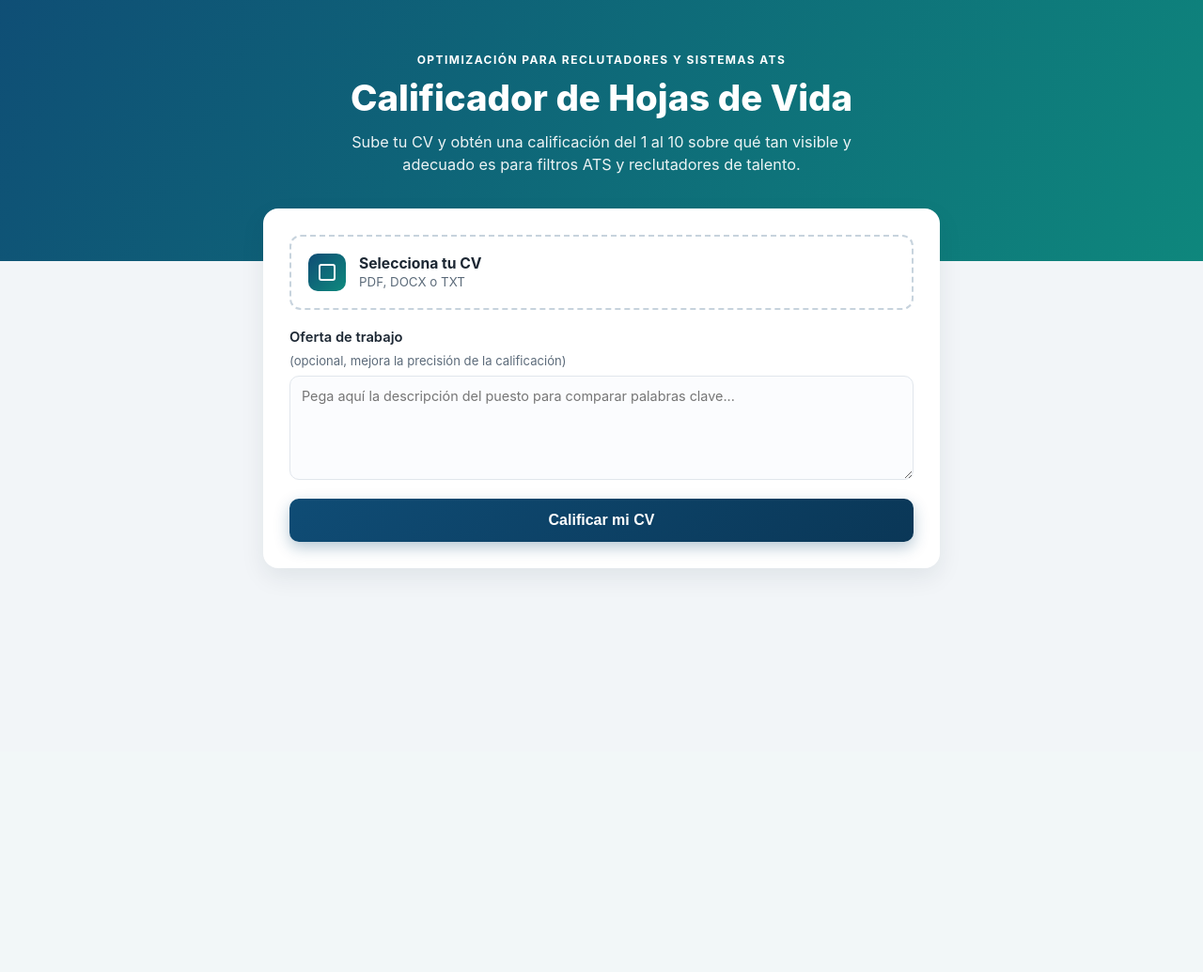
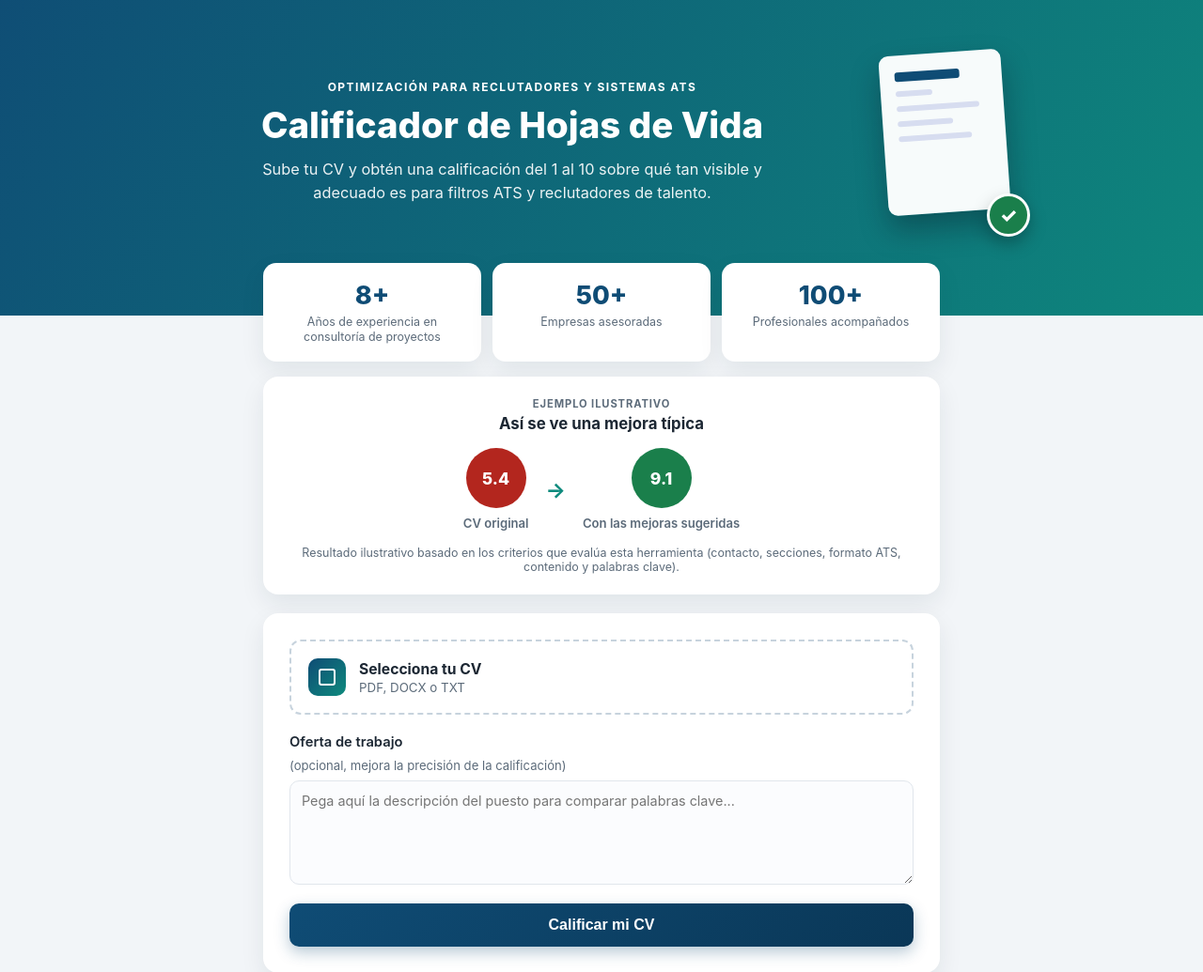
Before and after one commit to juancarde92/Cluade, a Flask app: page / in a window 1280 px wide. Shown: the top 1035 px of the page at 94% size. Before the commit the page ends 612 px from the top, so only its background shows below. Run offline with Flask 3, Linux system fonts and the light colour scheme.

Commit message:
Add hero illustration and credibility section to landing page
Adds a decorative document illustration to the hero (pure CSS, no
external images), a credibility stat band using the consultant's real
track record (years of experience, companies advised, professionals
helped), and an illustrative before/after score example — clearly
labeled as an example rather than attributed to any real person, since
inventing named customer testimonials would be misleading.

Both new sections only show on the initial landing page, hidden once
a CV has been analyzed or a Harvard CV purchase completes, to keep the
results/confirmation views focused.

Also fixes stale copy that still mentioned emailing the CV (removed
in the previous change) and a border-left artifact from the global h3
style leaking into the centered example card title.

Co-authored-by: Claude <noreply@anthropic.com>

```diff
--- a/app/static/style.css
+++ b/app/static/style.css
@@ -48,6 +48,75 @@ body {
   text-align: center;
 }
 
+.hero-inner {
+  max-width: 900px;
+  margin: 0 auto;
+  display: flex;
+  align-items: center;
+  justify-content: center;
+  gap: 40px;
+}
+
+.hero-copy { flex: 1; min-width: 260px; }
+
+.hero-art {
+  flex-shrink: 0;
+  position: relative;
+  width: 150px;
+  height: 190px;
+  animation: fadeInUp 0.7s ease 0.15s both;
+}
+
+.hero-doc {
+  width: 130px;
+  height: 170px;
+  background: rgba(255, 255, 255, 0.97);
+  border-radius: 10px;
+  box-shadow: 0 16px 30px rgba(8, 20, 33, 0.35);
+  padding: 18px 16px;
+  display: flex;
+  flex-direction: column;
+  gap: 10px;
+  transform: rotate(-4deg);
+}
+
+.hero-doc-line {
+  height: 6px;
+  border-radius: 3px;
+  background: #d7ddf0;
+}
+
+.hero-doc-line.w70 { width: 70%; background: var(--primary); height: 10px; }
+.hero-doc-line.w40 { width: 40%; }
+.hero-doc-line.w90 { width: 90%; }
+.hero-doc-line.w60 { width: 60%; }
+.hero-doc-line.w80 { width: 80%; }
+
+.hero-badge {
+  position: absolute;
+  bottom: -6px;
+  right: -6px;
+  width: 46px;
+  height: 46px;
+  border-radius: 50%;
+  background: var(--good);
+  display: flex;
+  align-items: center;
+  justify-content: center;
+  box-shadow: 0 8px 18px rgba(0, 0, 0, 0.25);
+  border: 3px solid white;
+}
+
+.hero-check {
+  color: white;
+  font-weight: 800;
+  font-size: 1.3rem;
+}
+
+@media (max-width: 640px) {
+  .hero-art { display: none; }
+}
+
 .eyebrow {
   text-transform: uppercase;
   letter-spacing: 0.12em;
@@ -81,6 +150,108 @@ body {
   margin: -56px auto 80px;
   padding: 0 20px;
   position: relative;
+}
+
+.trust-band {
+  display: grid;
+  grid-template-columns: repeat(3, 1fr);
+  gap: 12px;
+  margin-bottom: 16px;
+  animation: fadeInUp 0.5s ease 0.1s both;
+}
+
+.trust-stat {
+  background: var(--card);
+  border-radius: 14px;
+  padding: 18px 14px;
+  text-align: center;
+  box-shadow: var(--shadow);
+}
+
+.trust-number {
+  display: block;
+  font-size: 1.7rem;
+  font-weight: 800;
+  color: var(--primary);
+}
+
+.trust-label {
+  display: block;
+  font-size: 0.78rem;
+  color: var(--muted);
+  margin-top: 4px;
+  line-height: 1.3;
+}
+
+.example-card {
+  background: var(--card);
+  border-radius: 16px;
+  padding: 22px 24px;
+  margin-bottom: 20px;
+  box-shadow: var(--shadow);
+  text-align: center;
+  animation: fadeInUp 0.5s ease 0.12s both;
+}
+
+.example-label {
+  margin: 0 0 4px;
+  text-transform: uppercase;
+  letter-spacing: 0.08em;
+  font-size: 0.7rem;
+  font-weight: 700;
+  color: var(--muted);
+}
+
+.example-title {
+  margin: 0 0 16px;
+  font-size: 1.05rem;
+  border-left: none;
+  padding-left: 0;
+}
+
+.example-row {
+  display: flex;
+  align-items: center;
+  justify-content: center;
+  gap: 18px;
+  flex-wrap: wrap;
+}
+
+.example-before, .example-after {
+  display: flex;
+  flex-direction: column;
+  align-items: center;
+  gap: 8px;
+  font-size: 0.82rem;
+  color: var(--muted);
+  font-weight: 600;
+}
+
+.mini-score {
+  width: 64px;
+  height: 64px;
+  border-radius: 50%;
+  display: flex;
+  align-items: center;
+  justify-content: center;
+  font-weight: 800;
+  font-size: 1.1rem;
+  color: white;
+}
+
+.mini-score.low { background: var(--low); }
+.mini-score.good { background: var(--good); }
+
+.example-arrow {
+  font-size: 1.4rem;
+  color: var(--accent);
+  font-weight: 700;
+}
+
+.example-note {
+  margin: 16px 0 0;
+  font-size: 0.78rem;
+  color: var(--muted);
 }
 
 .upload-form {
@@ -612,4 +783,5 @@ h3 {
   .hero h1 { font-size: 1.9rem; }
   .results { padding: 22px; }
   .results-header { flex-direction: column; align-items: flex-start; }
+  .trust-band { grid-template-columns: 1fr; }
 }
--- a/app/templates/index.html
+++ b/app/templates/index.html
@@ -9,12 +9,62 @@
 <body>
   <div class="page">
     <header class="hero">
-      <p class="eyebrow">Optimización para reclutadores y sistemas ATS</p>
-      <h1>Calificador de Hojas de Vida</h1>
-      <p class="subtitle">Sube tu CV y obtén una calificación del 1 al 10 sobre qué tan visible y adecuado es para filtros ATS y reclutadores de talento.</p>
+      <div class="hero-inner">
+        <div class="hero-copy">
+          <p class="eyebrow">Optimización para reclutadores y sistemas ATS</p>
+          <h1>Calificador de Hojas de Vida</h1>
+          <p class="subtitle">Sube tu CV y obtén una calificación del 1 al 10 sobre qué tan visible y adecuado es para filtros ATS y reclutadores de talento.</p>
+        </div>
+        <div class="hero-art" aria-hidden="true">
+          <div class="hero-doc">
+            <span class="hero-doc-line w70"></span>
+            <span class="hero-doc-line w40"></span>
+            <span class="hero-doc-line w90"></span>
+            <span class="hero-doc-line w60"></span>
+            <span class="hero-doc-line w80"></span>
+          </div>
+          <div class="hero-badge">
+            <span class="hero-check">✓</span>
+          </div>
+        </div>
+      </div>
     </header>
 
     <div class="container">
+      {% if not result and not harvard_success %}
+      <section class="trust-band">
+        <div class="trust-stat">
+          <span class="trust-number">8+</span>
+          <span class="trust-label">Años de experiencia en consultoría de proyectos</span>
+        </div>
+        <div class="trust-stat">
+          <span class="trust-number">50+</span>
+          <span class="trust-label">Empresas asesoradas</span>
+        </div>
+        <div class="trust-stat">
+          <span class="trust-number">100+</span>
+          <span class="trust-label">Profesionales acompañados</span>
+        </div>
+      </section>
+
+      <section class="example-card">
+        <p class="example-label">Ejemplo ilustrativo</p>
+        <h3 class="example-title">Así se ve una mejora típica</h3>
+        <div class="example-row">
+          <div class="example-before">
+            <div class="mini-score low">5.4</div>
+            <span>CV original</span>
+          </div>
+          <div class="example-arrow" aria-hidden="true">→</div>
+          <div class="example-after">
+            <div class="mini-score good">9.1</div>
+            <span>Con las mejoras sugeridas</span>
+          </div>
+        </div>
+        <p class="example-note">Resultado ilustrativo basado en los criterios que evalúa esta herramienta (contacto, secciones, formato ATS, contenido y palabras clave).</p>
+      </section>
+      {% endif %}
+
       <form action="/analyze" method="post" enctype="multipart/form-data" class="upload-form">
         <label class="file-label" for="resume">
           <span class="file-icon" aria-hidden="true"></span>
@@ -70,7 +120,7 @@
           <form action="{{ url_for('checkout', token=harvard_token) }}" method="post" class="harvard-cta">
             <div class="harvard-cta-text">
               <strong>¿Quieres una versión nueva y mejorada de tu CV?</strong>
-              <small>Elige una plantilla, la reescribimos con IA en formato Harvard y te la enviamos también por correo.</small>
+              <small>Elige una plantilla y la reescribimos con IA en formato Harvard, lista para descargar.</small>
             </div>
 
             <div class="template-picker">
```
